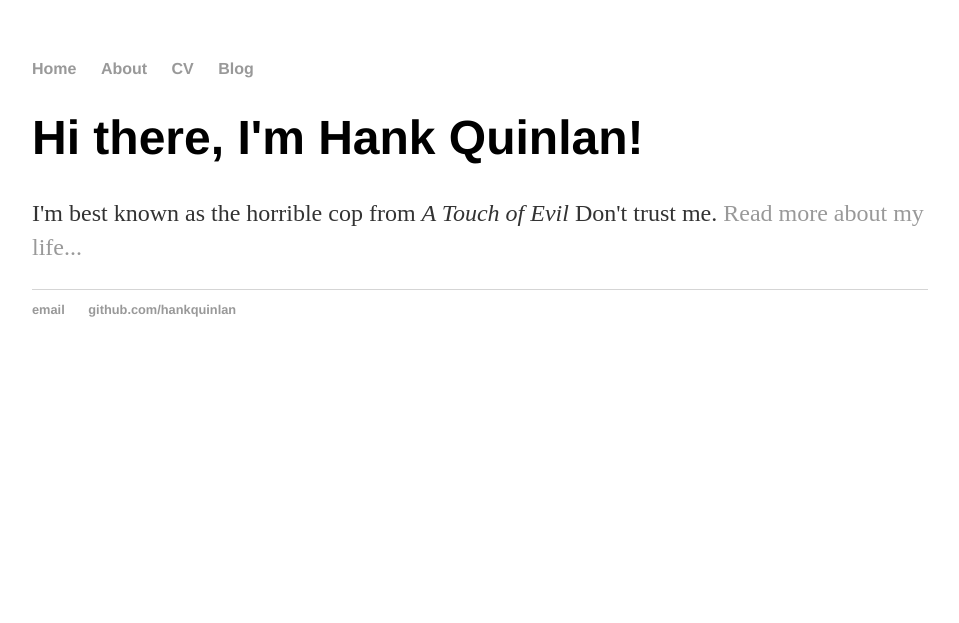
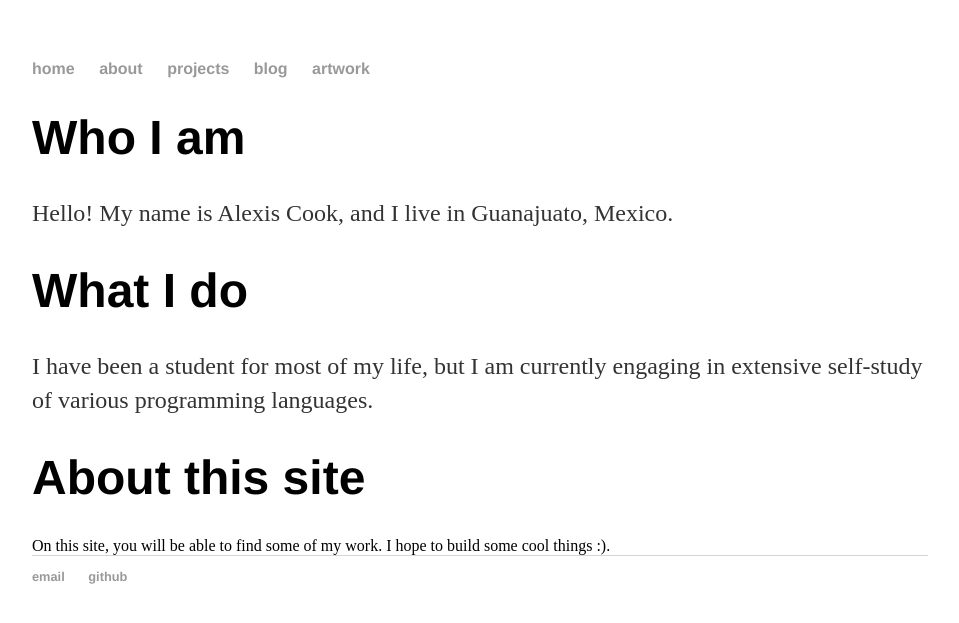
Before and after one commit to alexisbcook/old_alexisbcook.github.io, a Jekyll site: the page index.html, which Jekyll copies as it is, in a window 1280 px wide. Shown: the top 623 px of the page, without its empty margins (160-1119 px from the left). Built offline with Jekyll 4.4.1, drawn with Linux system fonts in a browser that asks for light colours.

Commit message:
Update index.html

```diff
--- a/index.html
+++ b/index.html
@@ -1,29 +1,34 @@
 <!DOCTYPE html>
 <html>
 	<head>
-		<title>Hank Quinlan, Horrible Cop</title>
+		<title>Alexis Cook</title>
 		<!-- link to main stylesheet -->
 		<link rel="stylesheet" type="text/css" href="/css/main.css">
 	</head>
 	<body>
 		<nav>
     		<ul>
-        		<li><a href="/">Home</a></li>
-	        	<li><a href="/about">About</a></li>
-        		<li><a href="/cv">CV</a></li>
-        		<li><a href="/blog">Blog</a></li>
+        		<li><a href="/">home</a></li>
+	        	<li><a href="/about">about</a></li>
+        		<li><a href="/projects">projects</a></li>
+        		<li><a href="/blog">blog</a></li>
+        		<li><a href="/artwork">artwork</a></li>
     		</ul>
 		</nav>
 		<div class="container">
     		<div class="blurb">
-        		<h1>Hi there, I'm Hank Quinlan!</h1>
-				<p>I'm best known as the horrible cop from <em>A Touch of Evil</em> Don't trust me. <a href="/about">Read more about my life...</a></p>
+        		<h1>Who I am</h1>
+				<p>Hello!  My name is Alexis Cook, and I live in Guanajuato, Mexico.</p>
+			<h1>What I do</h1>
+				<p>I have been a student for most of my life, but I am currently engaging in extensive self-study of various programming languages.</p>
+			<h1>About this site</h1>
+				On this site, you will be able to find some of my work.  I hope to build some cool things :).
     		</div><!-- /.blurb -->
 		</div><!-- /.container -->
 		<footer>
     		<ul>
-        		<li><a href="mailto:hankquinlanhub@gmail.com">email</a></li>
-        		<li><a href="https://github.com/hankquinlan">github.com/hankquinlan</a></li>
+        		<li><a href="mailto:alexis.cook@gmail.com">email</a></li>
+        		<li><a href="https://github.com/alexisbcook">github</a></li>
 			</ul>
 		</footer>
 	</body>
```
